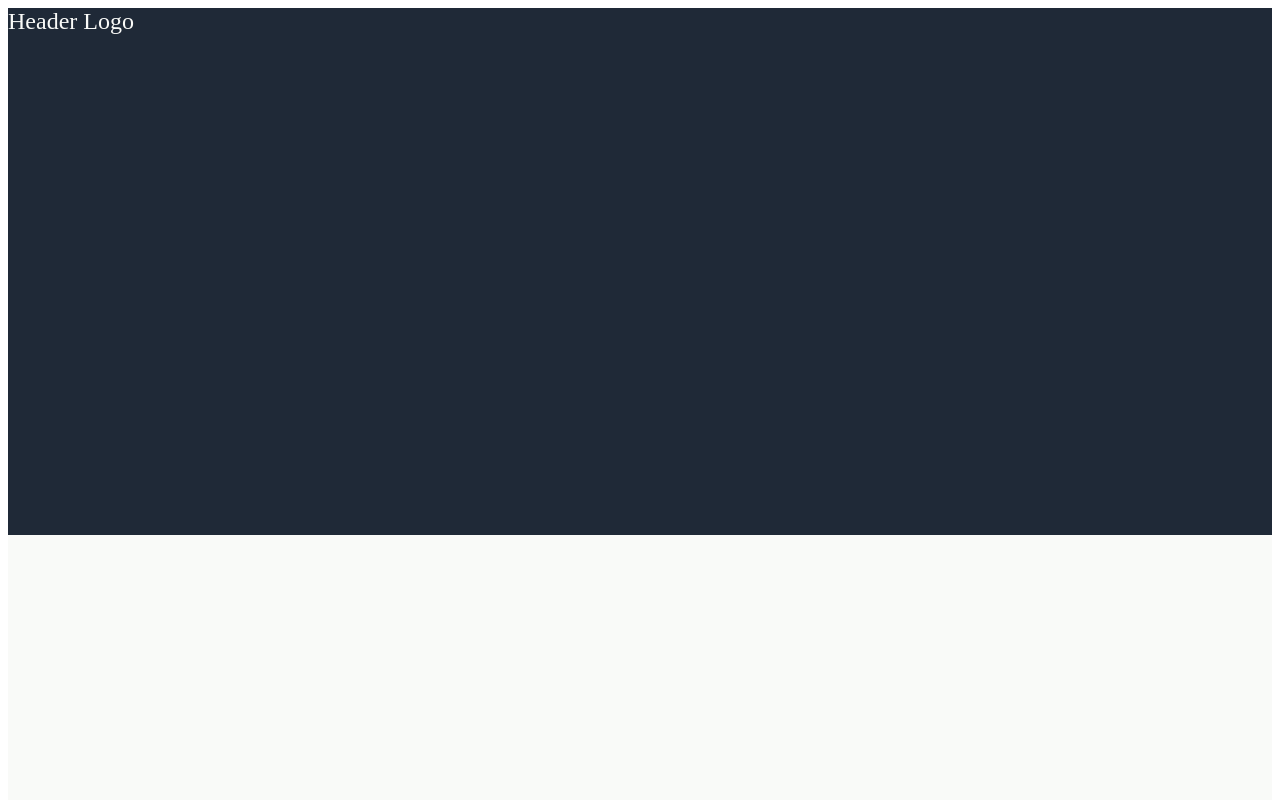
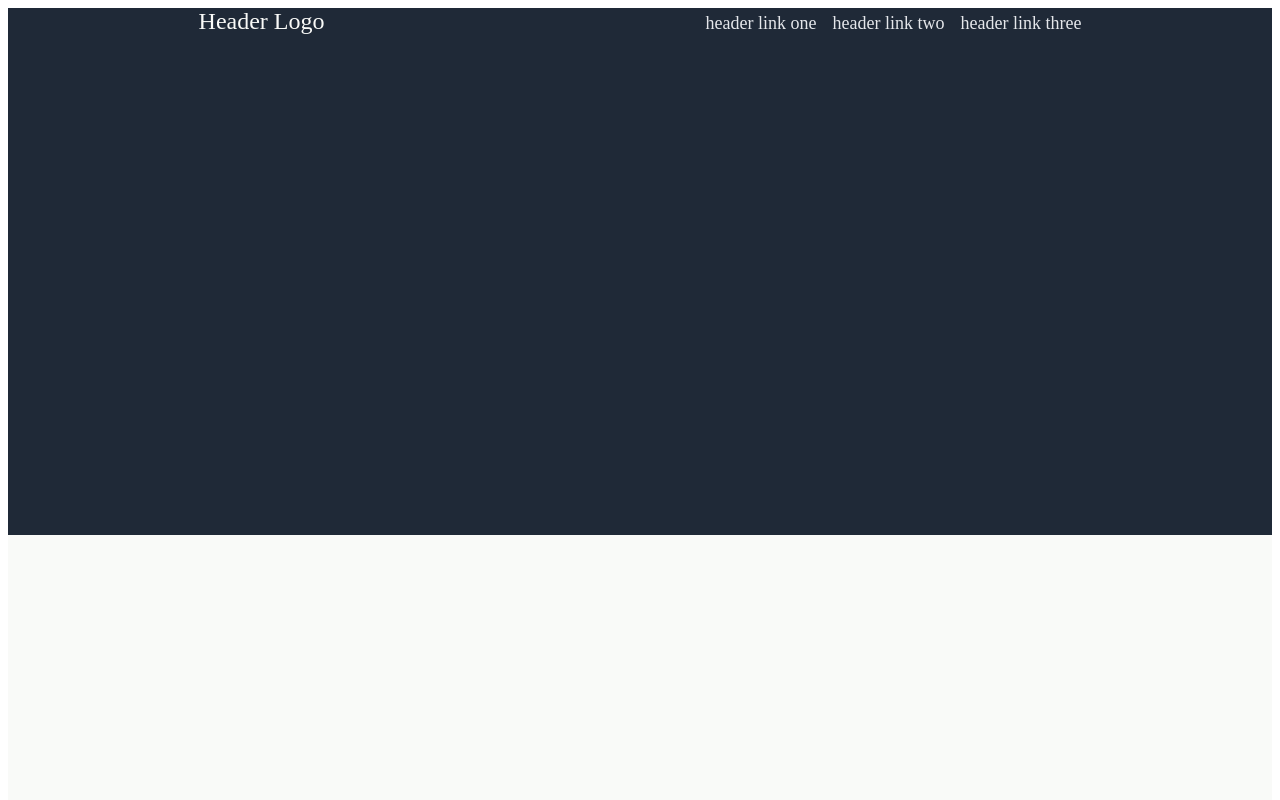
Before and after one commit to lopunnii/landing-page, a plain HTML site: page index.html in a window 1280 px wide. Shown: the top 800 px of the page. Drawn offline with Linux system fonts and the light colour scheme.

Commit message:
Add list of links to header aligned with flexbox

```diff
--- a/index.html
+++ b/index.html
@@ -11,14 +11,16 @@
 
     <div class="header">
         <div class="logo">Header Logo</div>
+        <ul>
+            <li><a href="#">header link one</a></li>
+            <li><a href="#">header link two</a></li>
+            <li><a href="#">header link three</a></li>
+        </ul>
     </div>
 
     <div class="section-one"></div>
-
     <div class="section-two"></div>
-
     <div class="section-three"></div>
-
     <div class="section-four"></div>
 
     <div class="footer">
--- a/style.css
+++ b/style.css
@@ -1,7 +1,23 @@
+ul {
+    list-style-type: none;
+    margin: 0;
+    padding: 0;
+    display: flex;
+    gap: 16px;
+}
+
+a {
+    text-decoration: none;
+    color: #e5e7eb;
+    font-size: 18px;
+}
+
 .header {
     background-color: #1f2937;
     color: #f9faf8;
     font-size: 24px;
+    display: flex;
+    justify-content: space-around;
 }
 
 .section-one {
```
